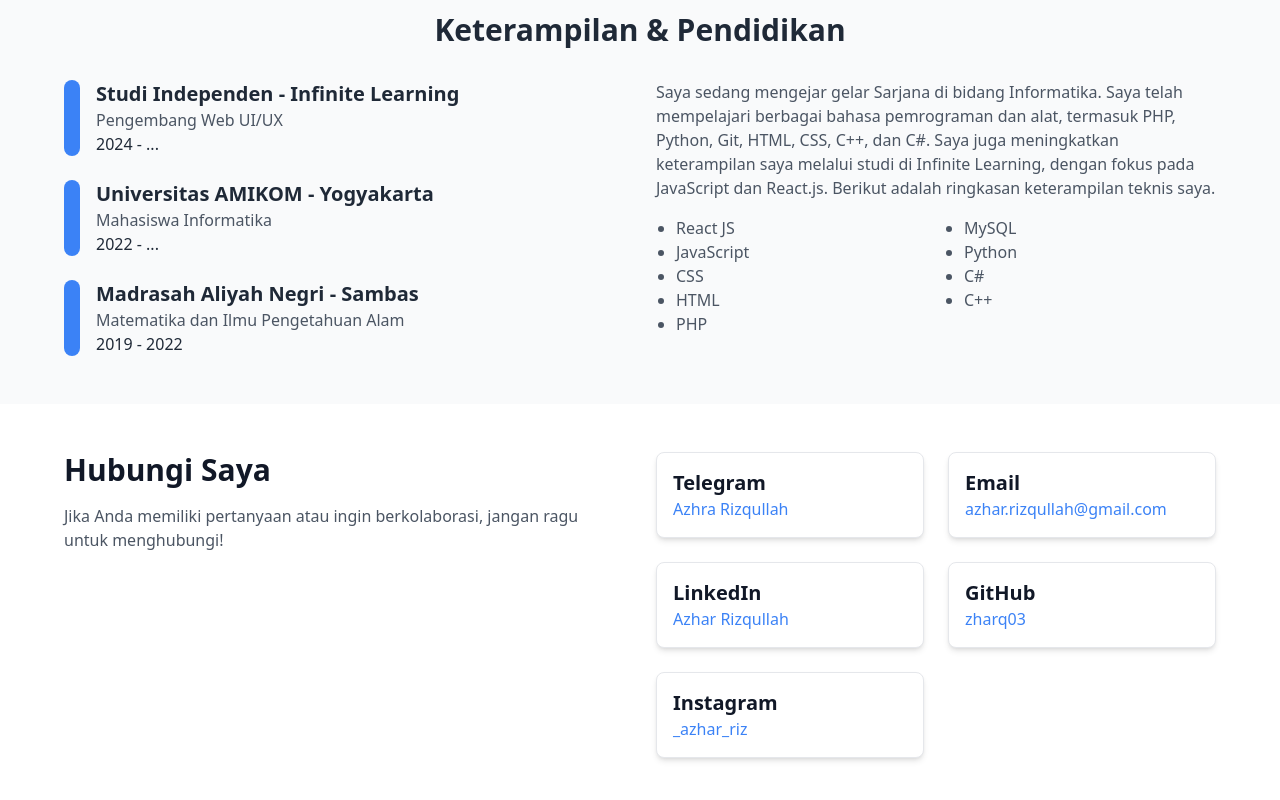
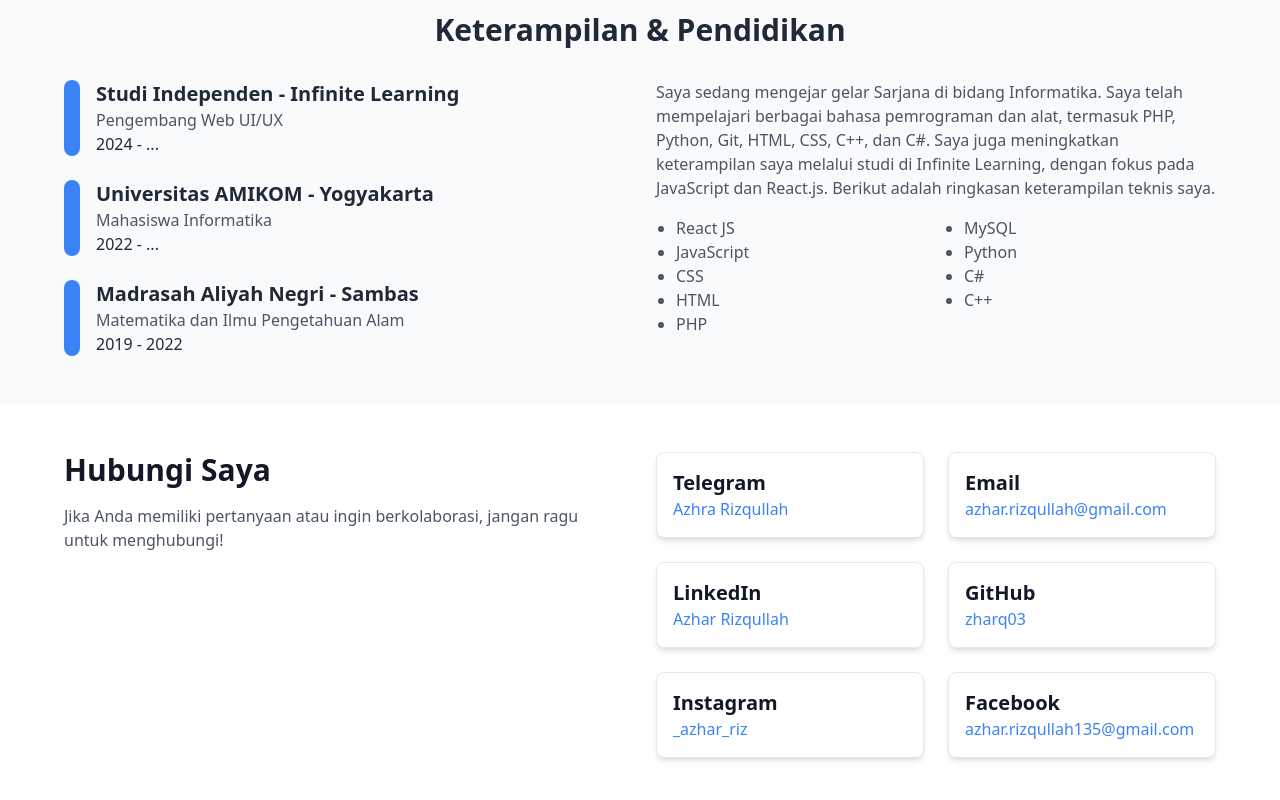
Before and after one commit to zharq03/Portofolio_Azhar-Rizqullah, a React (Vite) app: page / in a window 1280 px wide. Shown: the part 2247-3047 px from the top of the page. Built offline with nearby package versions, Linux system fonts and the light colour scheme; the HTML template or start-up script is replaced by a standard one.

Commit message:
Update info contact

```diff
--- a/src/components/Contact.jsx
+++ b/src/components/Contact.jsx
@@ -73,6 +73,19 @@ const Contact = () => (
             </a>
           </p>
         </div>
+        <div className="p-4 bg-white dark:bg-gray-800 rounded-lg shadow-md border border-gray-200 dark:border-gray-700 hover:shadow-lg transition-shadow duration-200">
+          <h4 className="text-xl font-semibold text-gray-900 dark:text-white">Facebook</h4>
+          <p>
+            <a
+              href="https://www.instagram.com/_azhar_riz/"
+              className="text-blue-500 hover:underline"
+              target="_blank"
+              rel="noopener noreferrer"
+            >
+              azhar.rizqullah135@gmail.com
+            </a>
+          </p>
+        </div>
       </div>
     </div>
   </section>
```
